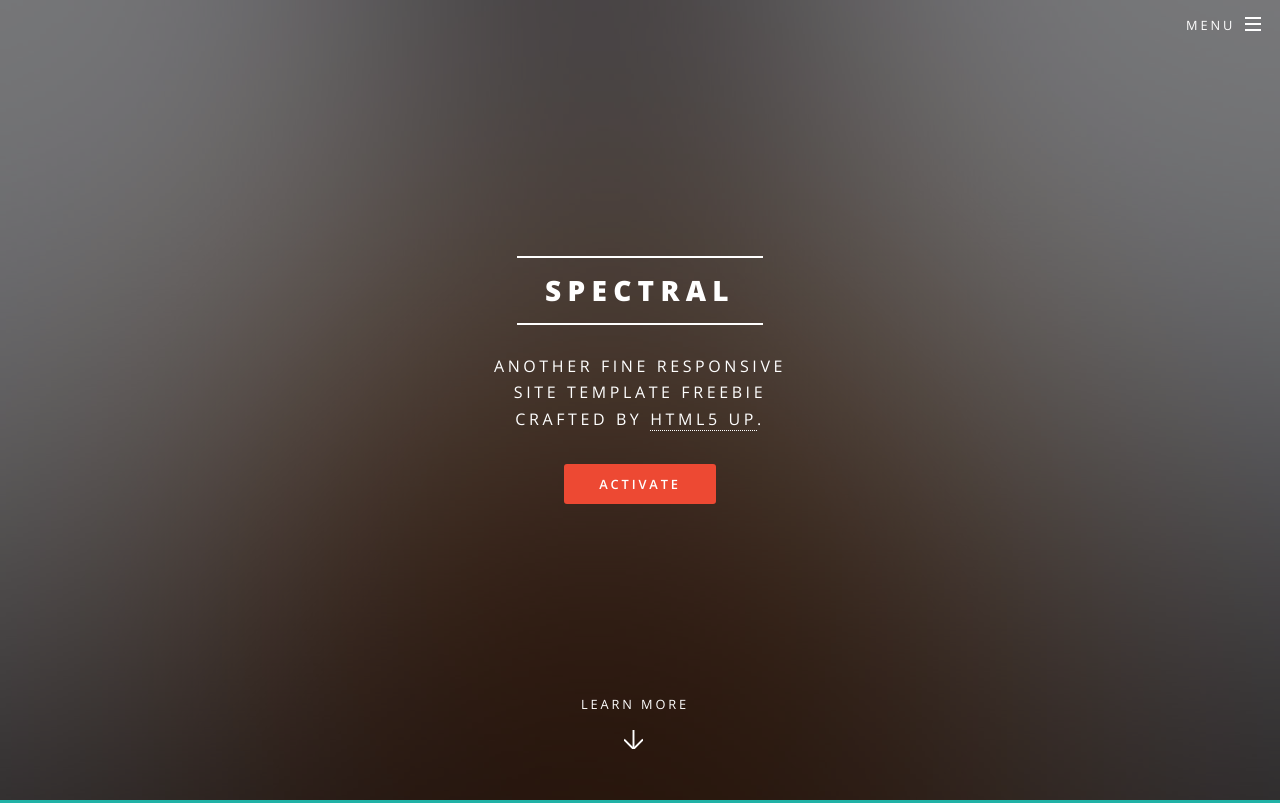
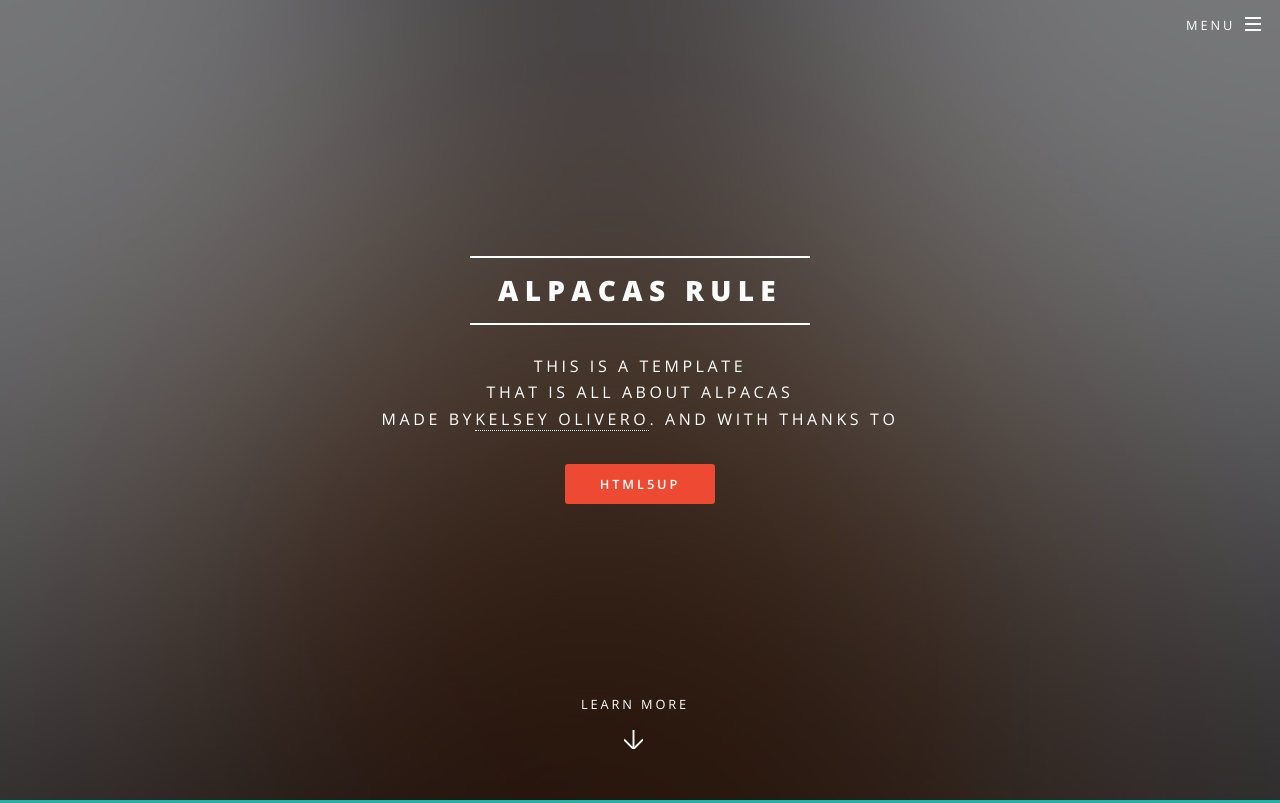
Before and after one commit to kelseyolivero/Specral-Alpacas, a plain HTML site: page spectral/index.html in a window 1280 px wide. Shown: the top 803 px of the page. Drawn offline with nearby package versions, Linux system fonts and the light colour scheme.

Commit message:
changed section id=banner

```diff
--- a/spectral/index.html
+++ b/spectral/index.html
@@ -43,12 +43,13 @@
 				<!-- Banner -->
 					<section id="banner">
 						<div class="inner">
-							<h2>Spectral</h2>
-							<p>Another fine responsive<br />
-							site template freebie<br />
-							crafted by <a href="http://html5up.net">HTML5 UP</a>.</p>
+							<h2>ALPACAS RULE</h2>
+							<p>This is a template<br />
+							that is all about Alpacas<br />
+							made by<a href="http://kelseyolivero.panel.uwe.ac.uk/wordpress/">Kelsey Olivero</a>.
+						    And with thanks to</p>
 							<ul class="actions special">
-								<li><a href="#" class="button primary">Activate</a></li>
+								<li><a href="https://htmnl5up.net/" class="button primary">HTML5UP</a></li>
 							</ul>
 						</div>
 						<a href="#one" class="more scrolly">Learn More</a>
```
